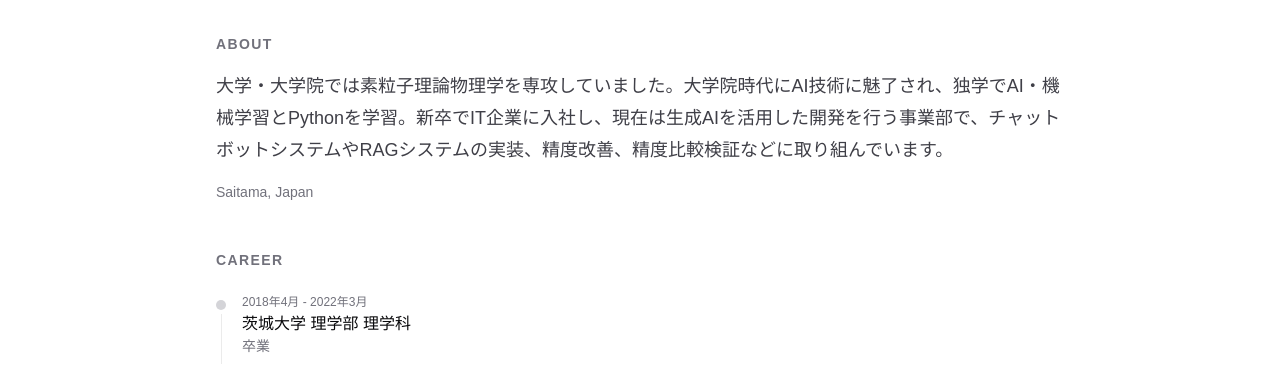
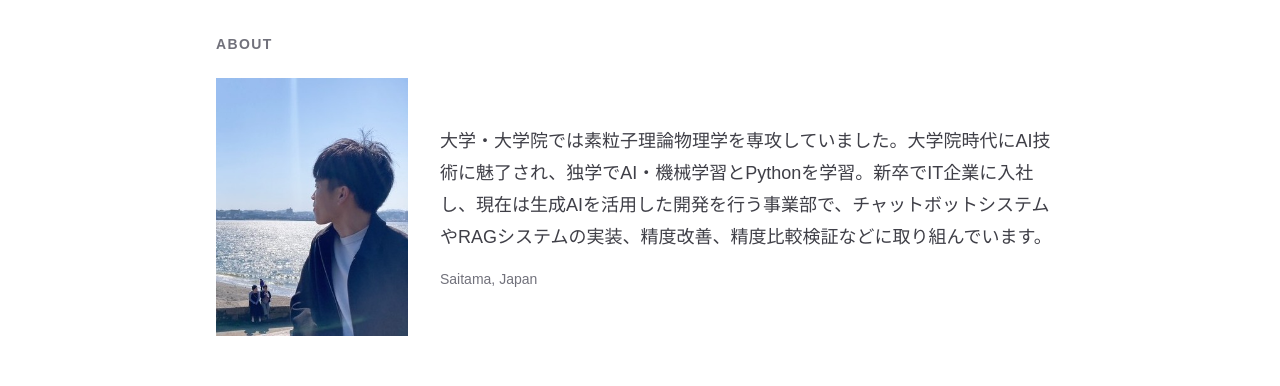
Before and after one commit to Chansuga/my-portfolio, a Next.js app: page / in a window 1280 px wide. Shown: the part 538-924 px from the top of the page. Built offline with nearby package versions, Linux system fonts and the light colour scheme.

Commit message:
Add photo beside the About bio
Show the photo on the left with the bio vertically centered to its
right, stacking vertically on narrow screens. Drop the unused avatar.

Co-Authored-By: Claude Opus 5.5 <noreply@anthropic.com>

```diff
--- a/src/components/About.styles.ts
+++ b/src/components/About.styles.ts
@@ -1,7 +1,9 @@
 export const styles = {
   section: "scroll-mt-16 py-20",
   container: "mx-auto max-w-4xl px-6",
-  bio: "mt-4 text-lg leading-8 text-zinc-700",
+  intro: "mt-6 flex flex-col items-center gap-8 sm:flex-row",
+  photo: "w-40 shrink-0 object-cover sm:w-48",
+  bio: "text-lg leading-8 text-zinc-700",
   location: "mt-4 text-sm text-zinc-500",
   careerHeading: "mt-12",
   timeline: "mt-6 flex flex-col gap-6",
--- a/src/components/About.tsx
+++ b/src/components/About.tsx
@@ -1,3 +1,4 @@
+import Image from "next/image";
 import SectionHeading from "@/components/SectionHeading";
 import { career, profile } from "@/data/site";
 import { styles } from "./About.styles";
@@ -7,8 +8,19 @@ export default function About() {
     <section id="about" className={styles.section}>
       <div className={styles.container}>
         <SectionHeading>About</SectionHeading>
-        <p className={styles.bio}>{profile.bio}</p>
-        <p className={styles.location}>{profile.location}</p>
+        <div className={styles.intro}>
+          <Image
+            src={`${process.env.NEXT_PUBLIC_BASE_PATH ?? ""}${profile.photo}`}
+            alt={profile.name}
+            width={306}
+            height={412}
+            className={styles.photo}
+          />
+          <div>
+            <p className={styles.bio}>{profile.bio}</p>
+            <p className={styles.location}>{profile.location}</p>
+          </div>
+        </div>
 
         <SectionHeading as="h3" className={styles.careerHeading}>
           Career
--- a/src/data/site.ts
+++ b/src/data/site.ts
@@ -5,7 +5,7 @@ export const profile = {
     "I build fast, reliable, and thoughtfully designed web applications.",
   bio: "大学・大学院では素粒子理論物理学を専攻していました。大学院時代にAI技術に魅了され、独学でAI・機械学習とPythonを学習。新卒でIT企業に入社し、現在は生成AIを活用した開発を行う事業部で、チャットボットシステムやRAGシステムの実装、精度改善、精度比較検証などに取り組んでいます。",
   location: "Saitama, Japan",
-  avatar: "/avatar.png",
+  photo: "/self_image.jpg",
   social: {
     github: "https://github.com/Chansuga",
     email: "sugayuki99327@gmail.com",
```
Also changed, not shown: public/avatar.png (deleted), public/self_image.jpg (added).
